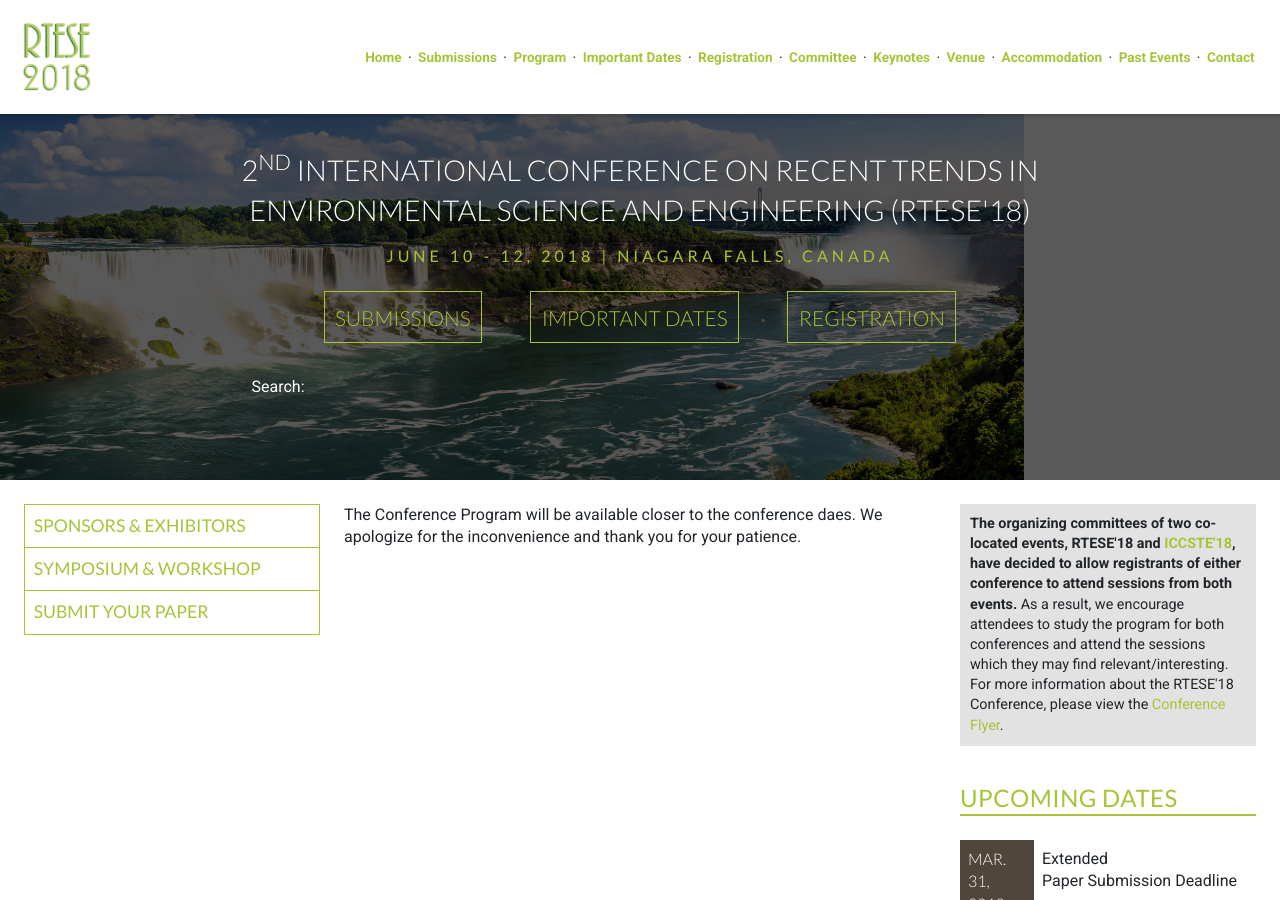
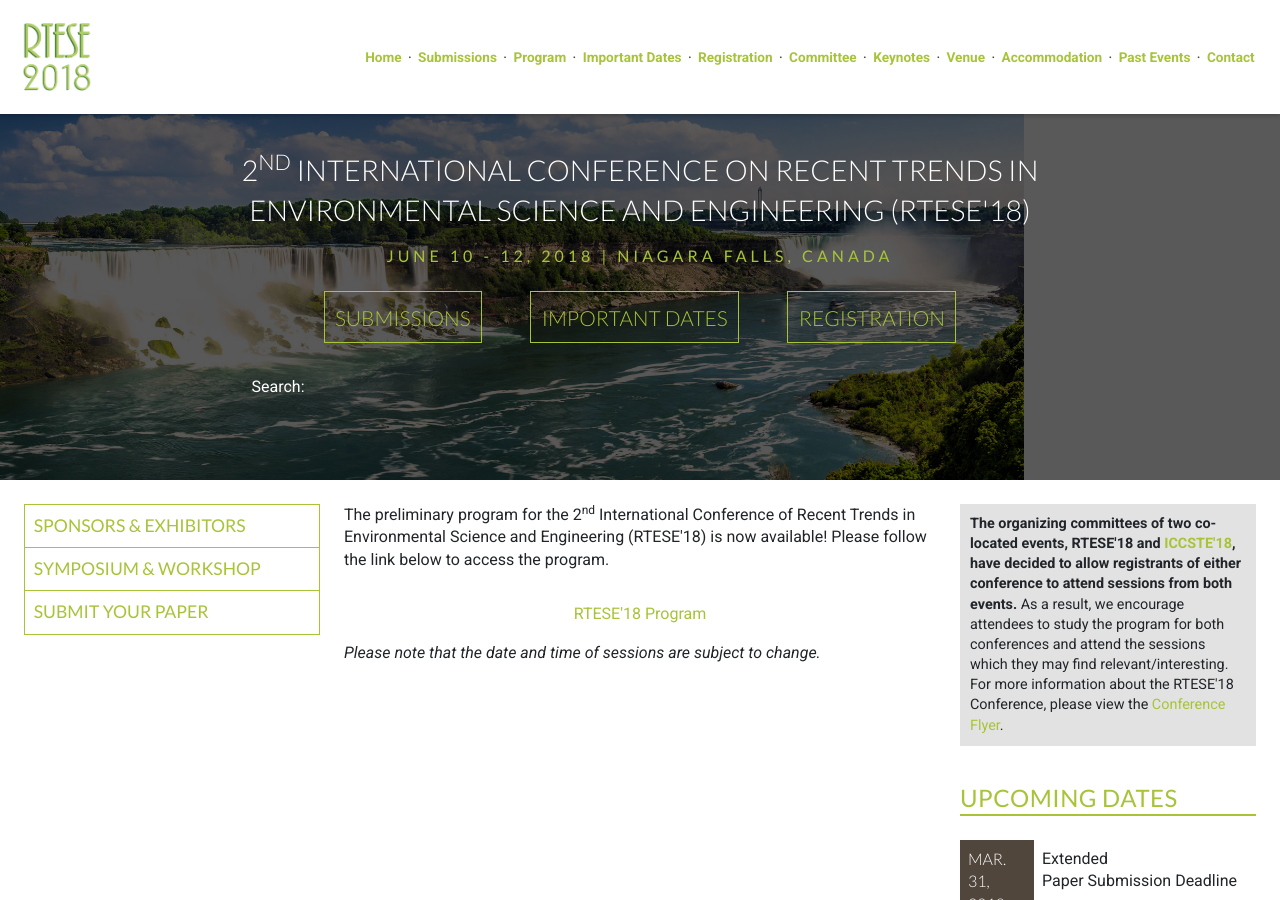
Before and after one commit to intaset/RTESE, a Jekyll site: the page built from program.html, in a window 1280 px wide and 900 px high. Built offline with Jekyll 4.4.1, drawn with Linux system fonts in a browser that asks for light colours; nearby versions of some CDN libraries; Markdown is read by kramdown in place of the engine named in the settings; comment, search, counter and statistics services are not loaded.

Commit message:
added program

```diff
--- a/program.html
+++ b/program.html
@@ -7,7 +7,16 @@ keyword: environment conference, biofuels conference, desalination conference, w
 
 <div class="unit unit-s-1 unit-m-1-4-1 unit-l-1-4-1">
   <div class="unit-spacer content">
-  	<p class="body">The Conference Program will be available closer to the conference daes. We apologize for the inconvenience and thank you for your patience.</p>
+  	<!-- <p class="body">The Conference Program will be available closer to the conference daes. We apologize for the inconvenience and thank you for your patience.</p> -->
+
+  	<p class="body">The preliminary program for the 2<sup>nd</sup> International Conference of Recent Trends in Environmental Science and Engineering (RTESE'18) is now available! Please follow the link below to access the program. </p>
+
+
+    <p align="center"><a href="../RTESE_ICCSTE_PreliminaryProgram.pdf" class="body-link">RTESE'18 Program</a></p>
+
+	<p class="body"><em>Please note that the date and time of sessions are subject to change.</em></p>
+
+
     <!-- <p class="body">The Conference Program for the 4<sup>th</sup> International Conference on Control, Dynamic Systems, and Robotics (RTESE'18) is now available! Please follow the link below to access the program:</p>
 
     <p align="center"><a href="../CDSR1_Program.pdf" class="body-link">RTESE'18 Program</a></p>
```
Also changed, not shown: 1 other file.
